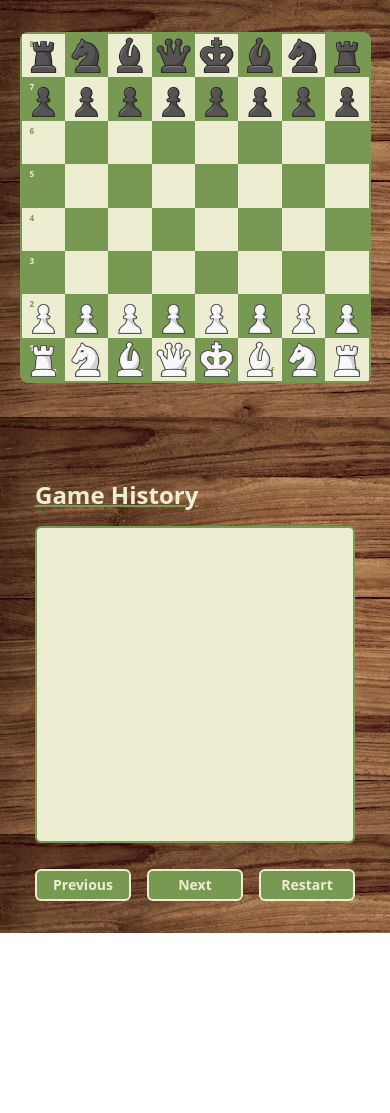
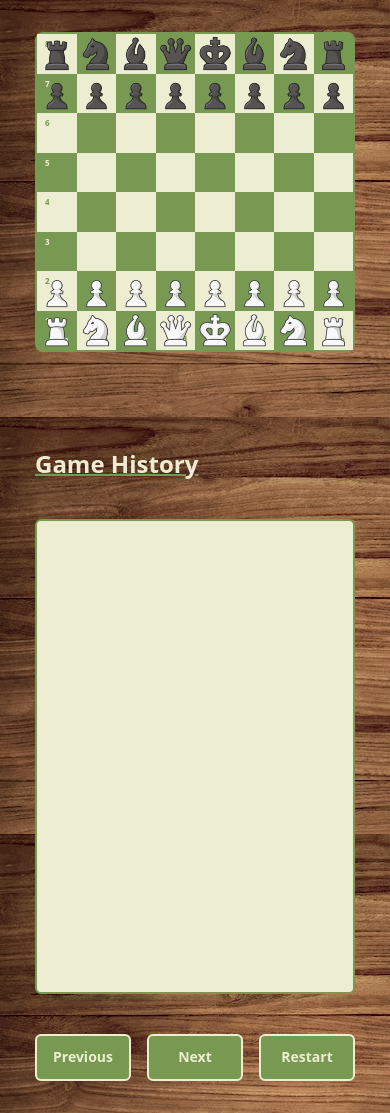
Before and after one commit to AitorMelero/chess-game, a React (Vite) app: page / in a window 390 px wide. Before the commit the page ends 933 px from the top, so only its background shows below. Built offline with nearby package versions, Linux system fonts and the light colour scheme.

Commit message:
Fix: Corregir errores de diseño para móviles en horizontal

```diff
--- a/src/components/Square.tsx
+++ b/src/components/Square.tsx
@@ -9,7 +9,7 @@ export const Square: React.FC<SquareProps> = ({ squareModel }) => {
     <button
       id={squareModel.squareIdElement}
       disabled={squareModel.piece === undefined}
-      className={bgColor + ' relative font-semibold text-[8px] sm:text-sm lg:text-lg xl:text-xl'}
+      className={bgColor + ' relative font-semibold text-[8px] lg:text-lg xl:text-xl'}
     >
       <p className={coordinateColor + ' absolute top-1 left-2'}>
         {numberPosition}
--- a/src/index.css
+++ b/src/index.css
@@ -5,10 +5,10 @@
 @layer components {
   /* Chessboard */
   .chessboard-height {
-    @apply h-[90vw] lg:h-[70vw] xl:h-[45vw] min-h-80
+    @apply h-[40vw] lg:h-[70vw] xl:h-[45vw] min-h-80
   }
   .chessboard-width {
-    @apply w-[90vw] lg:w-[70vw] xl:w-[45vw] min-w-80
+    @apply w-[40vw] lg:w-[70vw] xl:w-[45vw] min-w-80
   }
   .chessboard {
     @apply grid grid-cols-8 chessboard-height chessboard-width border-2 rounded-lg border-dark-square
@@ -19,7 +19,7 @@
     @apply w-[30vw] lg:w-[20vw] min-w-80
   }
   .game-history {
-    @apply h-[50vh] lg:chessboard-height game-history-width flex flex-col justify-between mt-24 lg:mt-0
+    @apply h-[75vh] lg:chessboard-height game-history-width flex flex-col justify-between mt-24 lg:mt-0
   }
 
   .game-history-turn {
```
